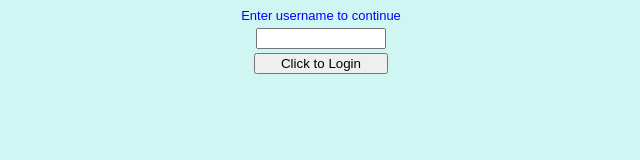
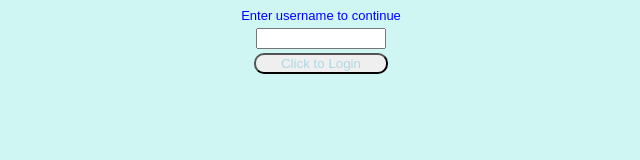
Before and after one commit to Chat7/chat-room, a plain HTML site: page users/pswd.html in a window 1280 px wide. Shown: the whole page, without its empty margins (319-959 px from the left). Drawn offline with Linux system fonts and the light colour scheme; files that its build step writes are made by us from their sources.

Commit message:
Update pswd.html

```diff
--- a/users/pswd.html
+++ b/users/pswd.html
@@ -39,7 +39,7 @@ else {
 Enter username to continue<br>
 <form name="login" style="margin: 5px 0px 0px 0px;">
 <input type="text" name="pass" size="17" onkeydown="if(event.keyCode==13) event.keyCode=9;" style="width: 130px;"><br>
-<input type="button" value="Click to Login" style="width: 134px; margin: 4px auto 4px auto;" onclick="javascript:TheLogin(this.form)">
+<input type="button" value="Click to Login" style="width: 134px; margin: 4px auto 4px auto; border-radius:10px; color:lightblue; backround-color:light-blue;:" onclick="javascript:TheLogin(this.form)">
 </form>
 </div>
 
```
